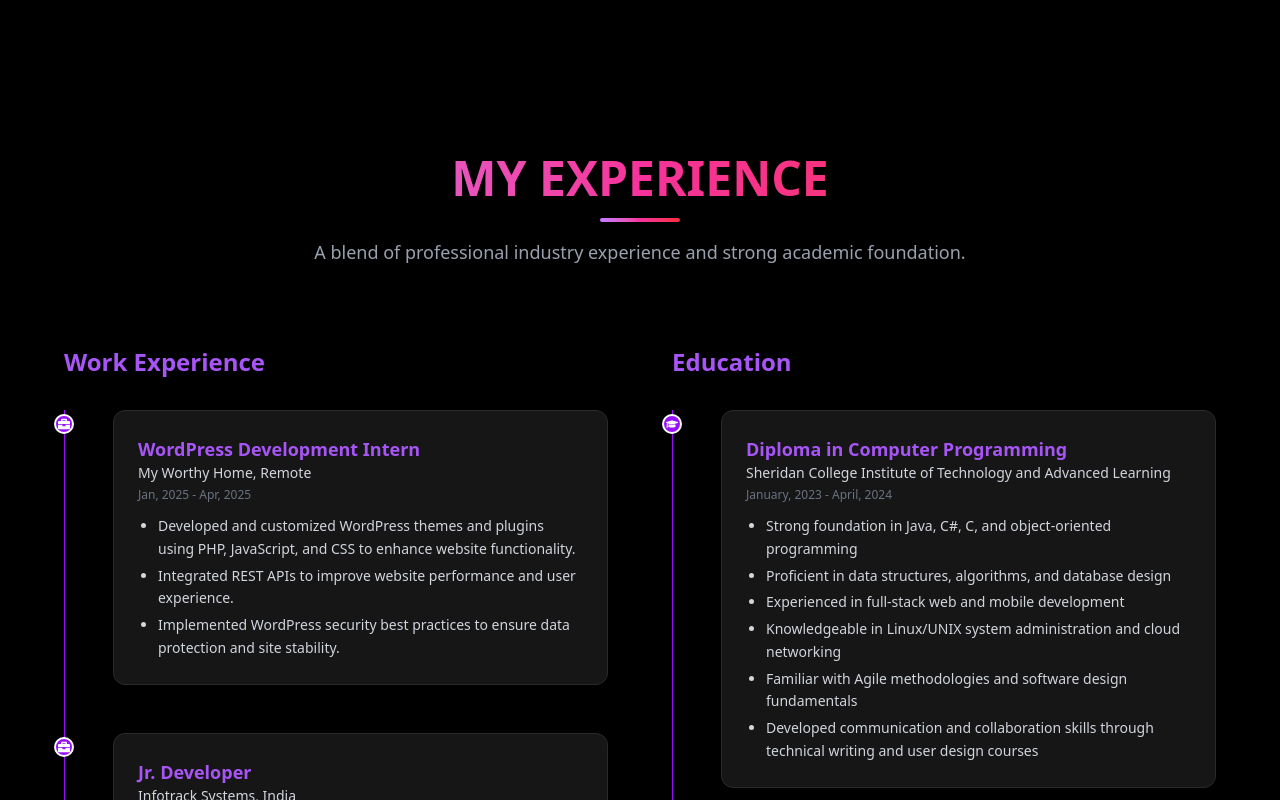
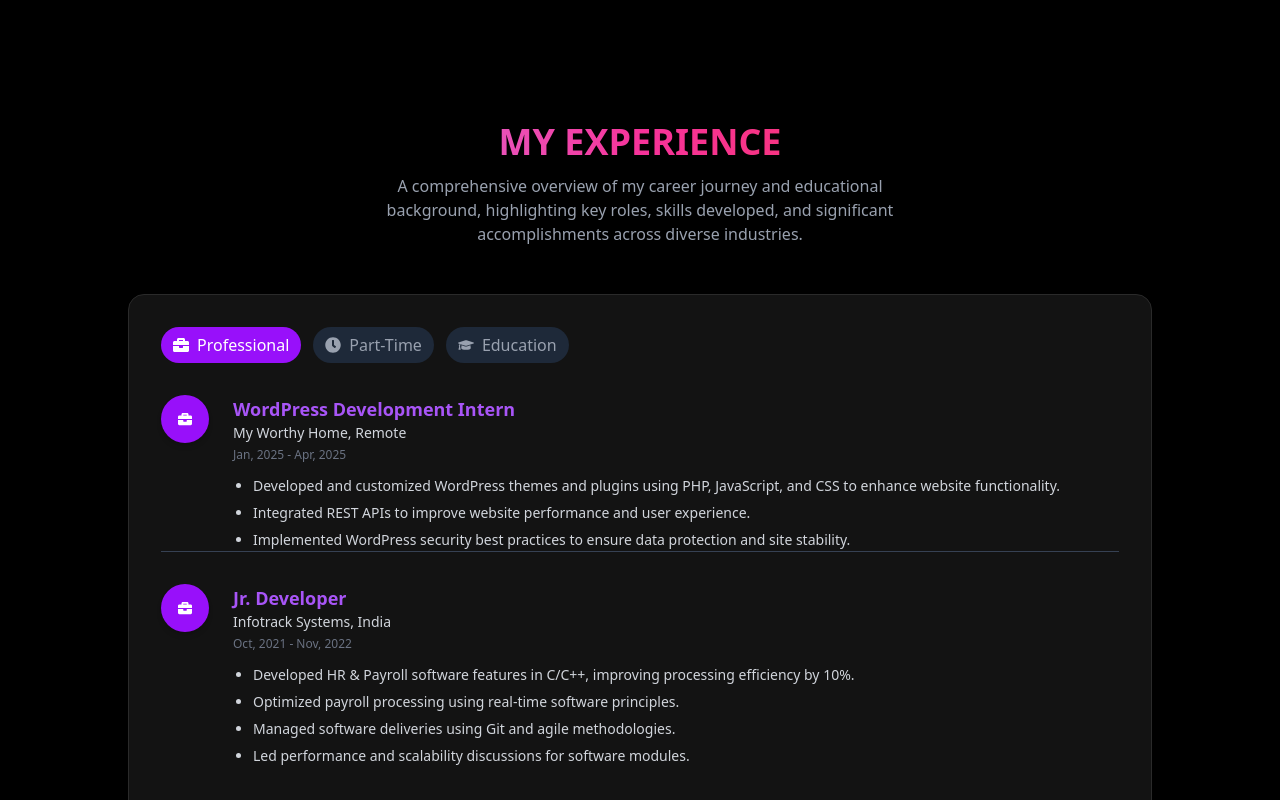
Before and after one commit to ArunPandyanVasam/arun-vasam, a React (Vite) app: page / in a window 1280 px wide. Shown: the part 1480-2280 px from the top of the page. Built offline with nearby package versions, Linux system fonts and the light colour scheme.

Commit message:
Added tab layout for education and experience

```diff
--- a/src/components/Experience/Experience.jsx
+++ b/src/components/Experience/Experience.jsx
@@ -1,9 +1,16 @@
-import React from "react";
+import React, { useState } from "react";
 import { motion } from "framer-motion";
-import { FaBriefcase, FaGraduationCap } from "react-icons/fa";
+import { FaBriefcase, FaGraduationCap, FaClock } from "react-icons/fa";
 
-import workExperienceData from "../../data/experience.json";
+import professionalData from "../../data/experience.json";
+import partTimeData from "../../data/partTime.json";
 import educationData from "../../data/education.json";
+
+const tabs = [
+  { name: "Professional", icon: <FaBriefcase /> },
+  { name: "Part-Time", icon: <FaClock /> },
+  { name: "Education", icon: <FaGraduationCap /> },
+];
 
 const TimelineItem = ({
   icon,
@@ -11,26 +18,26 @@ const TimelineItem = ({
   subtitle,
   duration,
   description,
-  delay,
+  image,
 }) => (
   <motion.div
-    className="relative pl-12 pb-12 border-l border-purple-600"
-    initial={{ opacity: 0, y: 40 }}
+    className="flex flex-col md:flex-row items-start gap-4 md:gap-6 mb-8"
+    initial={{ opacity: 0, y: 30 }}
     whileInView={{ opacity: 1, y: 0 }}
-    transition={{ duration: 0.5, delay }}
+    transition={{ duration: 0.4 }}
     viewport={{ once: true }}
   >
-    {/* Dot */}
-    <div className="absolute left-[-11px] top-1 w-5 h-5 rounded-full bg-purple-600 border-2 border-white shadow-lg flex items-center justify-center">
+    {/* Icon */}
+    <div className="w-10 h-10 md:w-12 md:h-12 min-w-[40px] flex items-center justify-center bg-purple-600 text-white rounded-full shadow-md text-sm md:text-base">
       {icon}
     </div>
 
-    {/* Card */}
-    <div className="bg-[#1c1c1c]/80 backdrop-blur-md border border-[#2a2a2a] rounded-xl p-6 shadow-lg hover:shadow-purple-700/40 transition-shadow duration-300">
-      <h4 className="text-lg font-semibold text-[#A855F7]">{title}</h4>
-      <p className="text-sm text-gray-300">{subtitle}</p>
-      <p className="text-xs text-gray-500 mt-1">{duration}</p>
-      <ul className="mt-3 text-sm text-gray-300 list-disc pl-5 space-y-1 leading-relaxed">
+    {/* Content */}
+    <div className="flex-1">
+      <h4 className="text-base md:text-lg font-semibold text-[#A855F7]">{title}</h4>
+      <p className="text-xs md:text-sm text-gray-300">{subtitle}</p>
+      <p className="text-[10px] md:text-xs text-gray-500 mt-1">{duration}</p>
+      <ul className="mt-2 md:mt-3 text-xs md:text-sm text-gray-300 list-disc pl-5 space-y-1 leading-relaxed">
         {description.map((desc, i) => (
           <li key={i}>{desc}</li>
         ))}
@@ -40,74 +47,82 @@ const TimelineItem = ({
 );
 
 const Experience = () => {
+  const [activeTab, setActiveTab] = useState("Professional");
+
+  const contentMap = {
+    Professional: professionalData,
+    "Part-Time": partTimeData,
+    Education: educationData,
+  };
+
+  const renderContent = () => {
+    return contentMap[activeTab].map((item, index) => (
+      <TimelineItem
+        key={index}
+        icon={
+          activeTab === "Professional" ? (
+            <FaBriefcase className="text-white text-xs md:text-sm" />
+          ) : activeTab === "Part-Time" ? (
+            <FaClock className="text-white text-xs md:text-sm" />
+          ) : (
+            <FaGraduationCap className="text-white text-xs md:text-sm" />
+          )
+        }
+        title={item.title || item.degree}
+        subtitle={item.company || item.institution}
+        duration={item.duration}
+        description={item.description}
+        image={item.image}
+      />
+    ));
+  };
+
   return (
     <section
       id="experience"
-      className="py-24 px-6 md:px-12 bg-black text-white"
+      className="py-16 px-4 sm:px-6 md:px-12 bg-black text-white"
     >
-      <div className="max-w-6xl mx-auto">
+      <div className="max-w-4xl sm:max-w-5xl mx-auto">
         <motion.div
-          className="mb-20 text-center"
+          className="mb-10 sm:mb-12 text-center"
           initial={{ opacity: 0, scale: 0.95 }}
           whileInView={{ opacity: 1, scale: 1 }}
           transition={{ duration: 0.6 }}
           viewport={{ once: true }}
         >
-          <h2 className="text-4xl sm:text-5xl font-extrabold text-transparent bg-clip-text bg-gradient-to-r from-purple-400 via-pink-500 to-red-500">
+          <h2 className="text-3xl sm:text-4xl font-extrabold text-transparent bg-clip-text bg-gradient-to-r from-purple-400 via-pink-500 to-red-500">
             MY EXPERIENCE
           </h2>
-          <div className="w-20 h-1 bg-gradient-to-r from-purple-400 via-pink-500 to-red-500 mx-auto my-4 rounded-full" />
-          <p className="text-gray-400 text-base sm:text-lg max-w-2xl mx-auto">
-            A blend of professional industry experience and strong academic
-            foundation.
+          <p className="text-gray-400 text-sm sm:text-base mt-3 max-w-xl mx-auto">
+            A comprehensive overview of my career journey and educational
+            background, highlighting key roles, skills developed, and
+            significant accomplishments across diverse industries.
           </p>
         </motion.div>
 
-        {/* Work & Education Timeline Sections */}
-        <div className="grid md:grid-cols-2 gap-16">
-          <div>
-            <motion.h3
-              className="text-2xl font-bold text-[#A855F7] mb-8"
-              initial={{ opacity: 0 }}
-              animate={{ opacity: 1 }}
-              transition={{ duration: 0.5 }}
-            >
-              Work Experience
-            </motion.h3>
-            {workExperienceData.map((item, index) => (
-              <TimelineItem
-                key={index}
-                icon={<FaBriefcase className="text-white text-xs" />}
-                title={item.title}
-                subtitle={item.company}
-                duration={item.duration}
-                description={item.description}
-                delay={index * 0.2}
-              />
+        {/* Box Layout */}
+        <div className="bg-[#1c1c1c]/70 backdrop-blur-md border border-[#2a2a2a] rounded-2xl shadow-lg p-6 sm:p-8">
+          {/* Tabs inside box */}
+          <div className="flex gap-3 overflow-x-auto no-scrollbar mb-6 sm:mb-8">
+            {tabs.map((tab) => (
+              <button
+                key={tab.name}
+                onClick={() => setActiveTab(tab.name)}
+                className={`flex flex-shrink-0 items-center gap-2 px-3 py-1.5 rounded-full font-medium transition-all duration-300 whitespace-nowrap ${
+                  activeTab === tab.name
+                    ? "bg-purple-600 text-white"
+                    : "bg-gray-800 text-gray-400 hover:text-white"
+                }`}
+                aria-pressed={activeTab === tab.name}
+              >
+                {tab.icon}
+                <span className="text-sm sm:text-base">{tab.name}</span>
+              </button>
             ))}
           </div>
 
-          <div>
-            <motion.h3
-              className="text-2xl font-bold text-[#A855F7] mb-8"
-              initial={{ opacity: 0 }}
-              animate={{ opacity: 1 }}
-              transition={{ duration: 0.5 }}
-            >
-              Education
-            </motion.h3>
-            {educationData.map((item, index) => (
-              <TimelineItem
-                key={index}
-                icon={<FaGraduationCap className="text-white text-xs" />}
-                title={item.degree}
-                subtitle={item.institution}
-                duration={item.duration}
-                description={item.description}
-                delay={index * 0.2}
-              />
-            ))}
-          </div>
+          {/* Tab Content */}
+          <div className="divide-y divide-gray-700">{renderContent()}</div>
         </div>
       </div>
     </section>
--- /dev/null
+++ b/src/data/partTime.json
@@ -0,0 +1,41 @@
+[
+    {
+        "title": "Repack Associate",
+        "company": "Best Buy Distribution Centre",
+        "duration": "May 2023 – Dec 2024",
+        "location": "Brampton, Ontario, Canada",
+        "description": [
+            "Received, stocked, and organized merchandise using RF scanners for inventory tracking.",
+            "Operated pump trucks and secured shipments for safe transport.",
+            "Trained new employees on warehouse procedures and inventory systems.",
+            "Resolved device sync issues and flagged barcode mismatches to maintain order accuracy.",
+            "Utilized digital tools and RF scanner technology to improve inventory accuracy."
+        ]
+    },
+    {
+        "title": "Retail Sales Associate",
+        "company": "Crate and Barrel",
+        "duration": "Oct 2023 – Mar 2024",
+        "location": "North York, Ontario, Canada",
+        "description": [
+            "Provided product information and personalized recommendations to customers.",
+            "Supported order fulfillment including curbside, in-store, and online orders.",
+            "Resolved digital issues for customers and escalated technical problems.",
+            "Maintained organized displays and stocked inventory.",
+            "Assisted customers with mobile POS and handheld scanner devices during transactions."
+        ]
+    },
+    {
+        "title": "Sales Associate",
+        "company": "Max Fashion",
+        "duration": "Jul 2020 – Sep 2022",
+        "location": "Hyderabad, Telangana, India",
+        "description": [
+            "Delivered exceptional customer service and promoted loyalty programs.",
+            "Assisted with inventory management and restocking.",
+            "Supported customers with mobile app usage and basic troubleshooting.",
+            "Processed transactions and maintained store organization.",
+            "Helped customers navigate mobile loyalty apps and troubleshoot basic digital issues."
+        ]
+    }
+]
```
